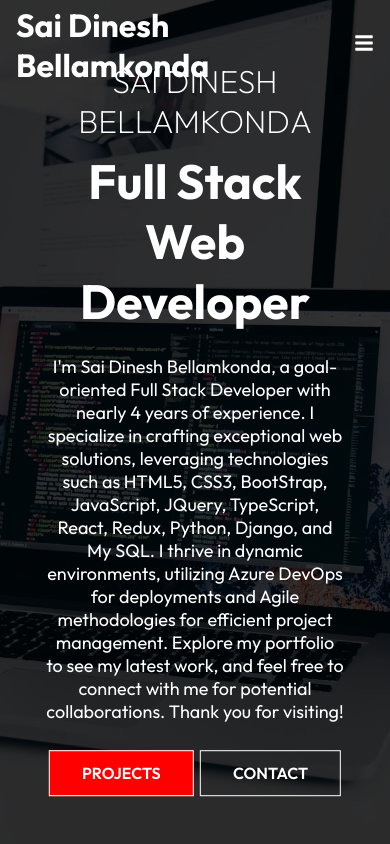
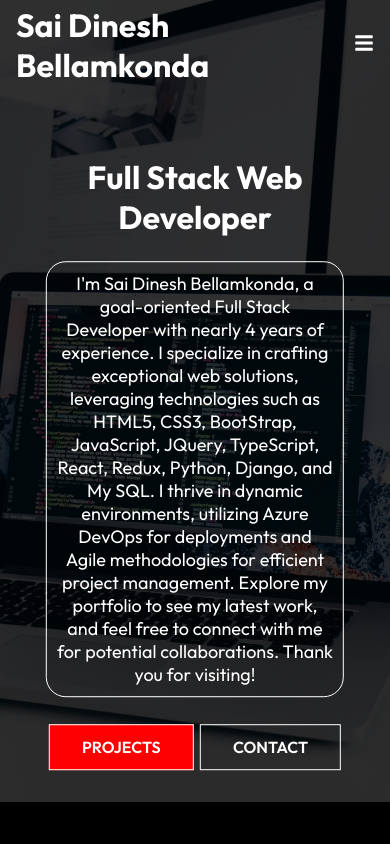
Before and after one commit to dineshbellamkonda12/React-portfolio, a React (Create React App) app: page / in a window 390 px wide. Shown: the top 844 px of the page. Built offline with nearby package versions, Linux system fonts and the light colour scheme.

Commit message:
Added Features

```diff
--- a/src/components/HeroImg.js
+++ b/src/components/HeroImg.js
@@ -12,7 +12,6 @@ export const HeroImg = () => {
            <img className="into-img" src={IntroImg} alt="intro" />
         </div>
         <div className="content">
-            <p className="homep">Sai Dinesh Bellamkonda</p>
             <h1>Full Stack Web Developer</h1>
             <p style={{ fontSize: '18px'}}>I'm Sai Dinesh Bellamkonda, a goal-oriented Full Stack Developer with nearly 4 years of experience. I specialize in crafting exceptional web solutions, leveraging technologies such as HTML5, CSS3, BootStrap, JavaScript, JQuery, TypeScript, React, Redux, Python, Django, and My SQL. I thrive in dynamic environments, utilizing Azure DevOps for deployments and Agile methodologies for efficient project management. Explore my portfolio to see my latest work, and feel free to connect with me for potential collaborations. Thank you for visiting!</p>
             <br/><br/>
--- a/src/components/HeroImgStyles.css
+++ b/src/components/HeroImgStyles.css
@@ -1,6 +1,6 @@
 .mask{
     width: 100%;
-    height: 100vh;
+    height: 95vh;
     position: relative;
 }
 
@@ -37,14 +37,15 @@
 }
 
 .hero .content h1{
-    font-size: 4rem;
+    font-size: 3.5rem;
     padding: 0.6rem 0 1.5rem;
 }
 
-.hero .content .homep{
-    font-size: 2rem;
-    font-weight: 200;
-    text-transform: uppercase;
+.hero .content p{
+    font-size: 1.4rem;
+    border: 1px solid white;
+    border-radius: 20px;
+    padding: 10px;
 }
 
 .content .btn{
@@ -54,11 +55,15 @@
 @media screen and (max-width:640px) {
 
     .hero .content h1{
-        font-size: 3rem;
+        font-size: 2rem;
+        margin-top: 60px;
     }
 
     .hero .content p{
         font-size: 1.4rem;
+        border: 1px solid white;
+        border-radius: 20px;
+        padding: 10px;
     }
 
 }
```
